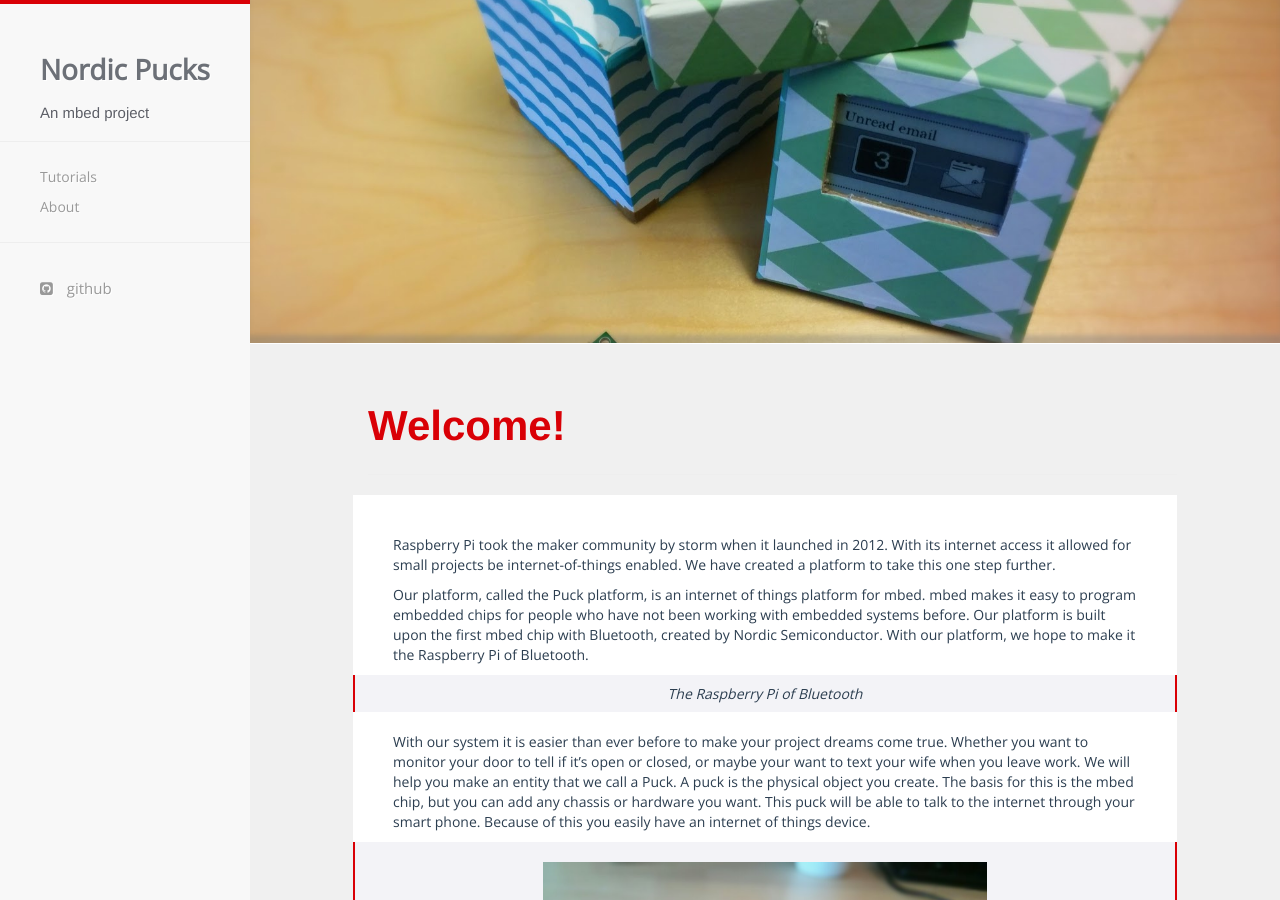
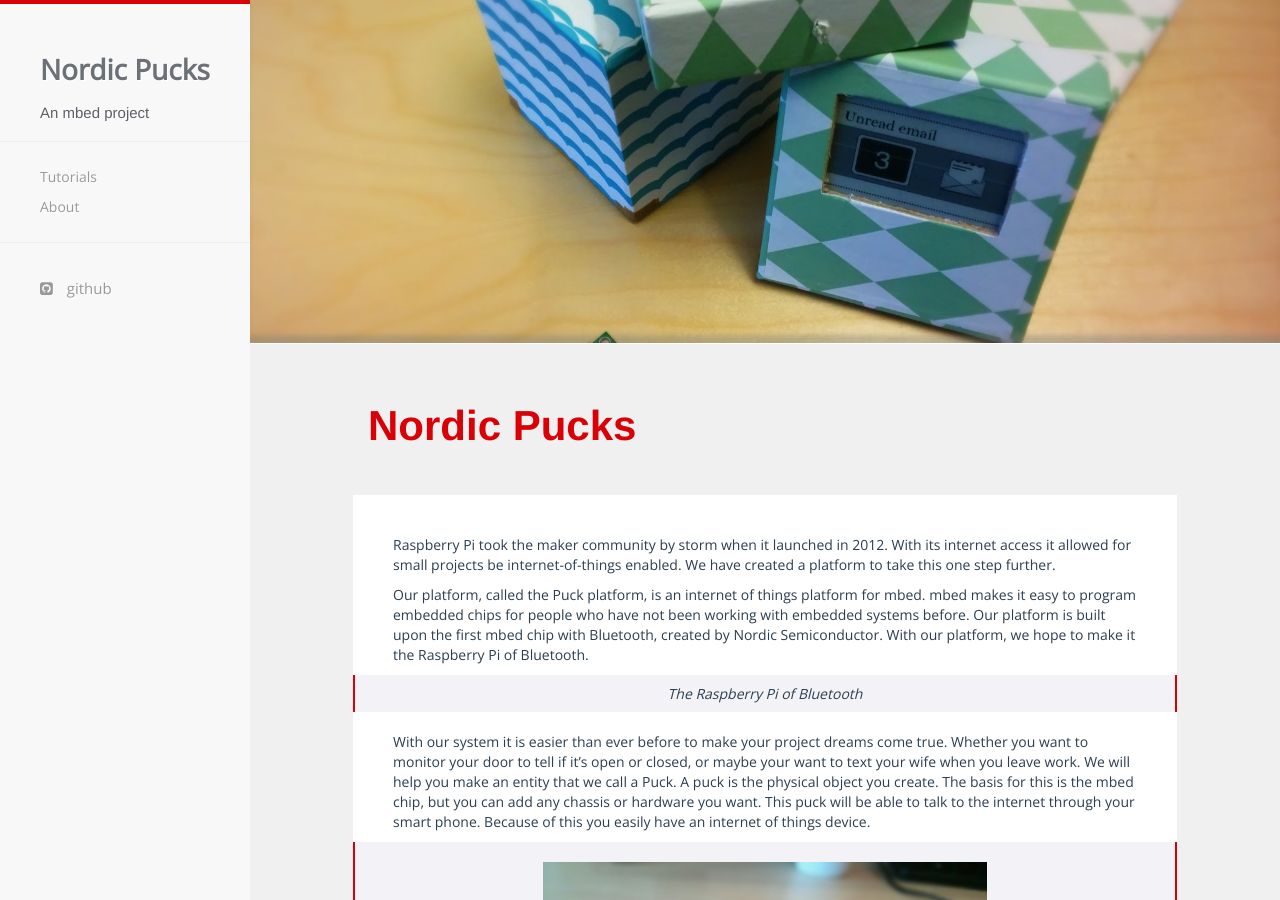
Before and after one commit to NordicPlayground/puck, a Jekyll site: the page built from index.md, in a window 1280 px wide and 900 px high. Built offline with Jekyll 4.4.1, drawn with Linux system fonts in a browser that asks for light colours; nearby versions of some CDN libraries.

Commit message:
Change welcome message

```diff
--- a/_includes/greeting.html
+++ b/_includes/greeting.html
@@ -1,6 +1,6 @@
 <div class="container">
  <div id="welcome-greeting">
-<h1>Welcome!</h1>
+<h1>Nordic Pucks</h1>
 
 <hr />
 
```
